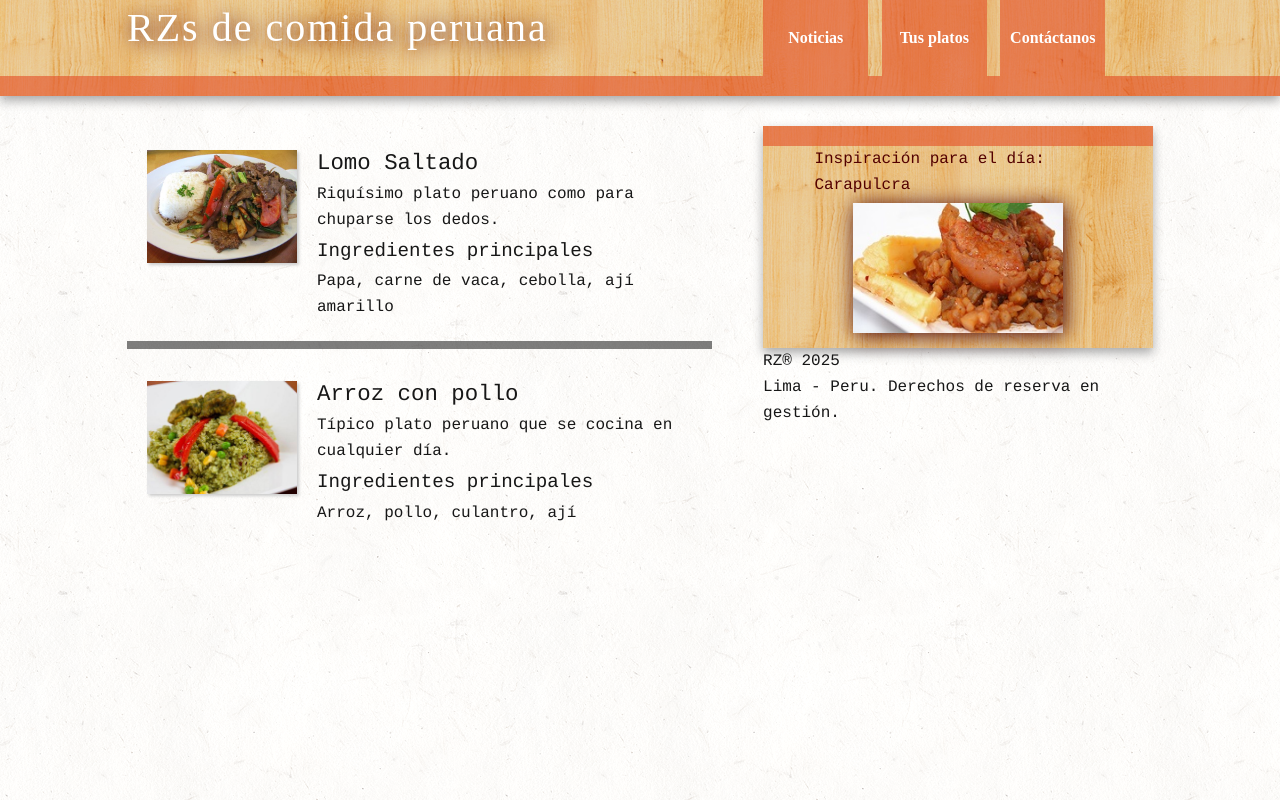
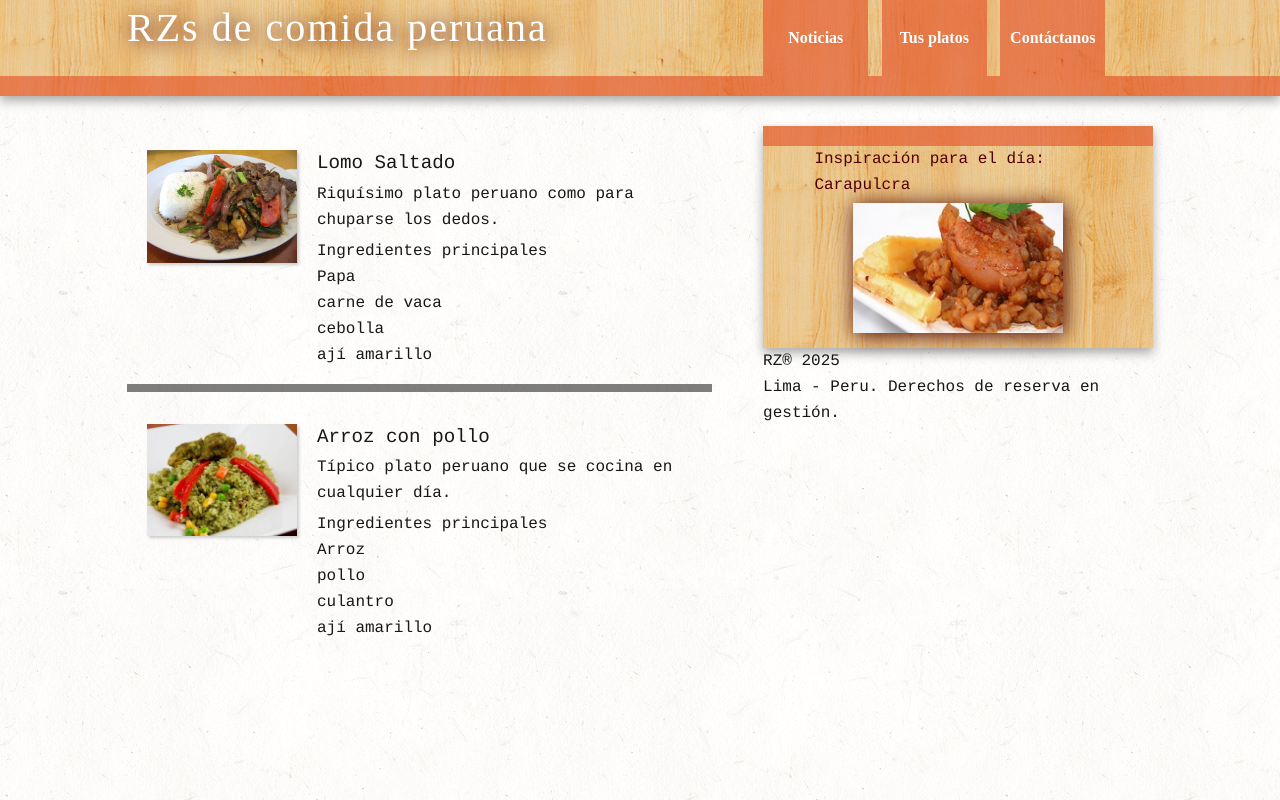
Before and after one commit to paolocarrasco/rz, a Next.js app: page / in a window 1280 px wide. Built offline with nearby package versions, Linux system fonts and the light colour scheme; a web font is replaced by a local one.

Commit message:
#10 feat: page uses RecipeItem component to render each recipe

```diff
--- a/src/app/page.tsx
+++ b/src/app/page.tsx
@@ -2,43 +2,47 @@ import Image from 'next/image';
 import lomoSaltadoImage from '../../public/img/lomo-saltado.jpg';
 import arrozConPolloImage from "../../public/img/arroz-con-pollo.jpg";
 import carapulcraImage from "../../public/img/carapulcra.jpg";
+import Footer from "@/components/footer";
+import {RecipeItem} from "@/components/recipe-item";
 
-const Page = () => (
+const Page = () => {
+  const recipes = [
+    {
+      name: "Lomo Saltado",
+      description: "Riquísimo plato peruano como para chuparse los dedos.",
+      ingredients: ["Papa", "carne de vaca", "cebolla", "ají amarillo"],
+      imageSource: lomoSaltadoImage,
+    },
+    {
+      name: "Arroz con pollo",
+      description: "Típico plato peruano que se cocina en cualquier día.",
+      ingredients: ["Arroz", "pollo", "culantro", "ají amarillo"],
+      imageSource: arrozConPolloImage,
+    },
+    {
+      name: "Carapulcra",
+      description: "Plato de la costa peruana que se cocina con papa seca.",
+      ingredients: ["Papa seca", "carne de cerdo", "ají panca"],
+      imageSource: carapulcraImage,
+    }
+  ];
+
+  const [lomoSaltado, arrozConPollo] = recipes;
+
+  return (
     <div className="main wrapper clearfix">
       <section className="dishes">
-      <article>
-        <Image src={lomoSaltadoImage} alt="Lomo Saltado"/>
-        <header>
-          <h1>Lomo Saltado</h1>
-          <p>Riqu&iacute;simo plato peruano como para chuparse los dedos.</p>
-        </header>
-        <section>
-          <h2>Ingredientes principales</h2>
-          <p>Papa, carne de vaca, cebolla, aj&iacute; amarillo</p>
-        </section>
-      </article>
-      <article>
-        <Image src={arrozConPolloImage} alt="Arroz con Pollo"/>
-        <header>
-          <h1>Arroz con pollo</h1>
-          <p>T&iacute;pico plato peruano que se cocina en cualquier d&iacute;a.</p>
-        </header>
-        <section>
-          <h2>Ingredientes principales</h2>
-          <p>Arroz, pollo, culantro, aj&iacute;</p>
-        </section>
-      </article>
+        <RecipeItem recipe={lomoSaltado} key={0}/>
+        <RecipeItem recipe={arrozConPollo} key={1}/>
       </section>
       <aside>
-      <h3>Inspiraci&oacute;n para el d&iacute;a:</h3>
+        <h3>Inspiración para el día:</h3>
         <p>Carapulcra</p>
         <Image src={carapulcraImage} alt="Carapulcra"/>
       </aside>
-    <footer>
-      <h3>RZ&reg; 2025</h3>
-      <p>Lima - Peru. Derechos de reserva en gesti&oacute;n.</p>
-    </footer>
+      <Footer/>
     </div>
   );
+};
 
 export default Page;
--- /dev/null
+++ b/src/components/footer.tsx
@@ -0,0 +1,8 @@
+const Footer = () => (
+  <footer>
+    <h3>RZ&reg; 2025</h3>
+    <p>Lima - Peru. Derechos de reserva en gesti&oacute;n.</p>
+  </footer>
+);
+
+export default Footer;
--- a/src/components/recipe-item.tsx
+++ b/src/components/recipe-item.tsx
@@ -1,12 +1,10 @@
 import Image from 'next/image';
+import {StaticImport} from "next/dist/shared/lib/get-img-props";
 
 type RecipeItem = {
   name: string;
   description: string;
-  image: {
-    alternativeText: string;
-    url: string;
-  };
+  imageSource: string | StaticImport;
   ingredients: string[];
 }
 
@@ -14,11 +12,14 @@ type RecipeItemProps = {
   recipe: RecipeItem;
 }
 
-export const RecipeItem = ({recipe: {description, image, ingredients, name}}: RecipeItemProps) => (
+export const RecipeItem = ({recipe: {description, imageSource, ingredients, name}}: RecipeItemProps) => (
   <article>
+    <Image src={imageSource} alt={name} width={150} height={133}/>
     <h2>{name}</h2>
     <p>{description}</p>
-    <ul>{ingredients.map((ingredient, index) => (<li key={index}>{ingredient}</li>))}</ul>
-    <Image src={image.url} alt={image.alternativeText} width={180} height={150} />
+    <section>
+      <h3>Ingredientes principales</h3>
+      <ul>{ingredients.map((ingredient, index) => (<li key={index}>{ingredient}</li>))}</ul>
+    </section>
   </article>
 );
--- a/tsconfig.json
+++ b/tsconfig.json
@@ -33,7 +33,7 @@
     "**/*.ts",
     "**/*.tsx",
     ".next/types/**/*.ts",
-    "./jest-setup.ts",
+    "./jest-setup.ts"
   ],
   "exclude": [
     "node_modules"
```
Also changed, not shown: 2 other files (tests, documents, lock files or other folders). Lines whose indentation alone changed are shown as unchanged.
